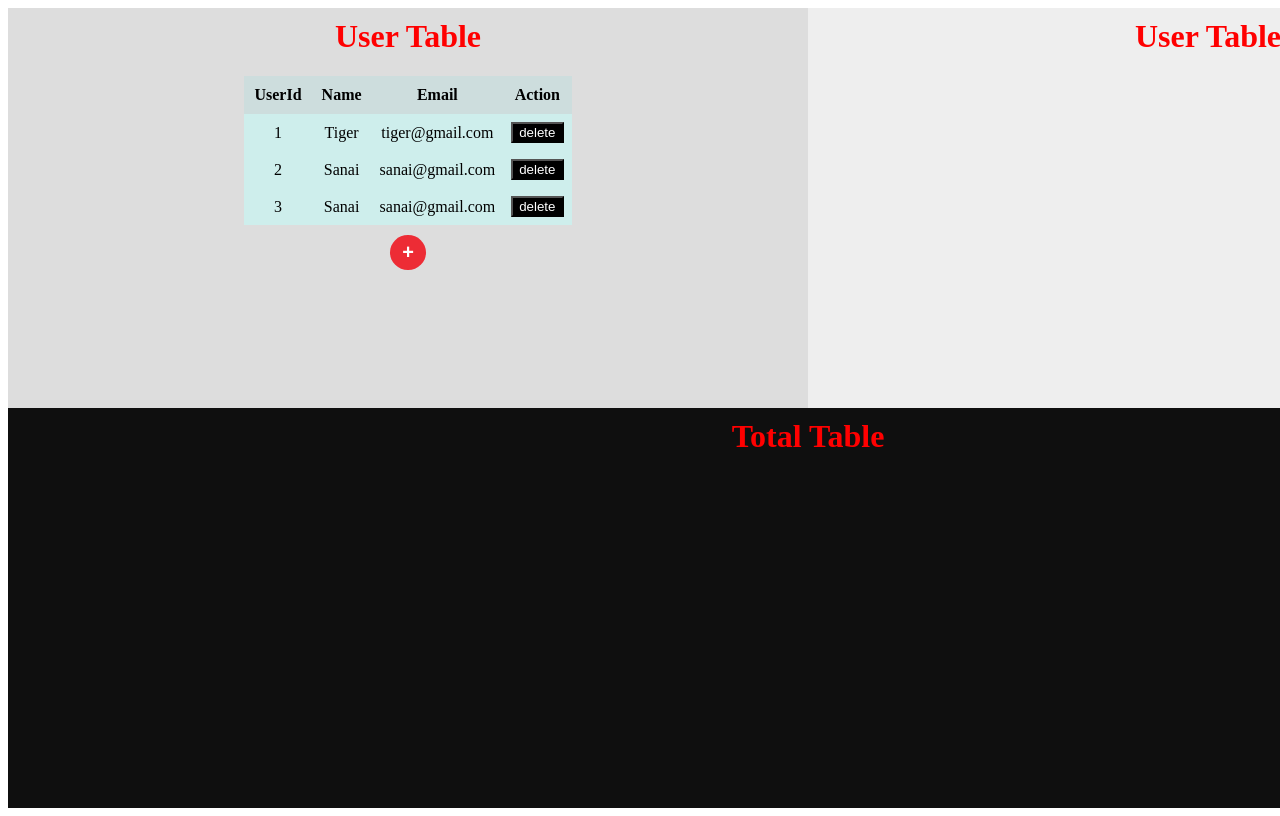
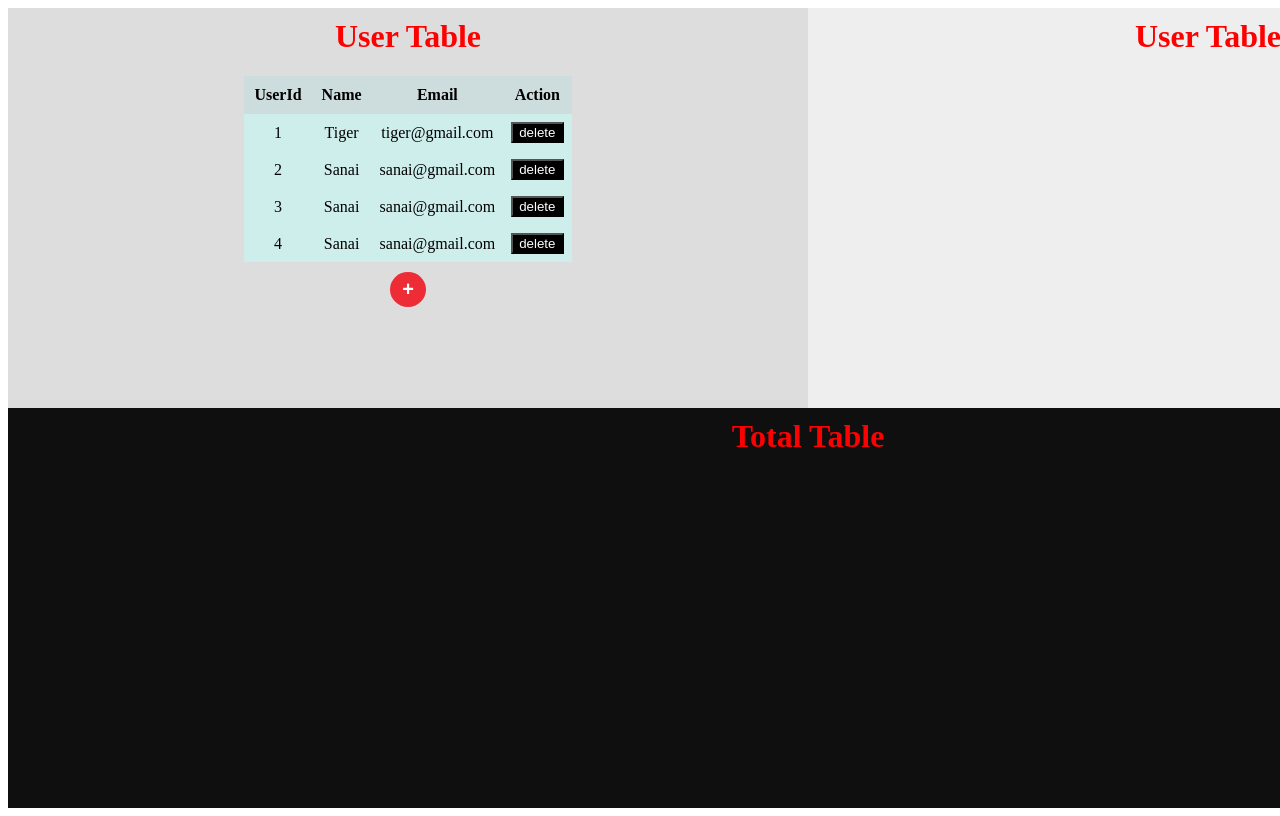
Before and after one commit to tiger1028/hello-git, a React (Vite) app: page / in a window 1280 px wide. Shown: the top 816 px of the page. Built offline with nearby package versions, Linux system fonts and the light colour scheme.

Commit message:
add : userInfo

```diff
--- a/src/consts/UserInfoType.ts
+++ b/src/consts/UserInfoType.ts
@@ -14,4 +14,7 @@ export const INITIAL_INFO: UserInfoType[] = [
   {
     userId: 3, name: "Sanai", email: "sanai@gmail.com"
   },
+  {
+    userId: 4, name: "Sanai", email: "sanai@gmail.com"
+  },
 ]
```
